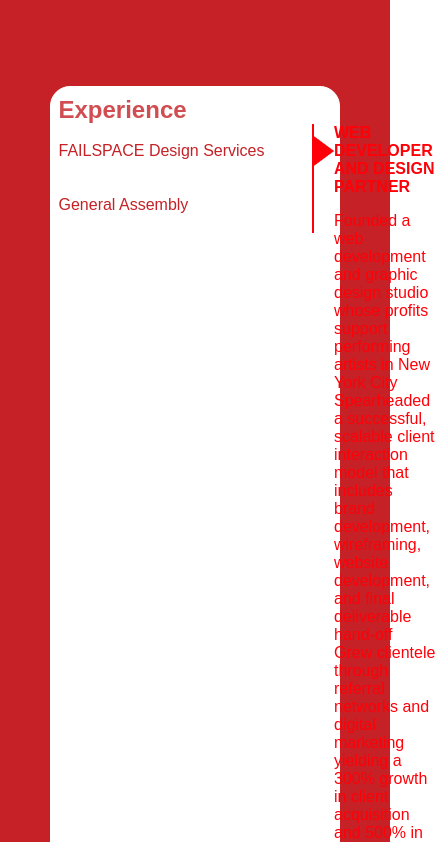
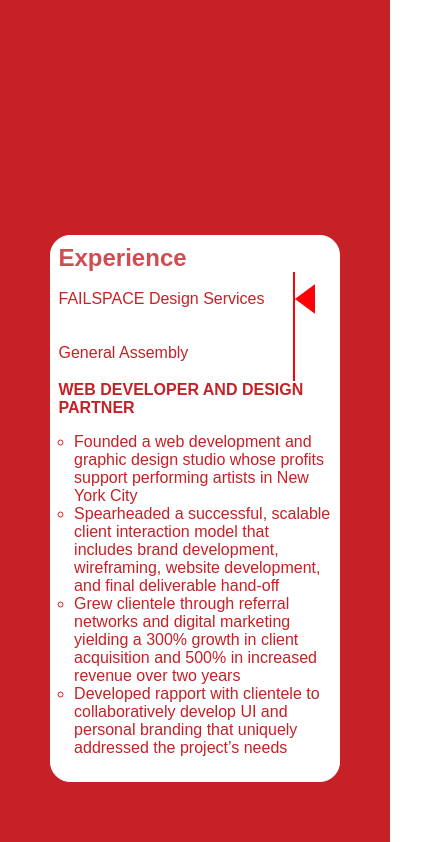
Before and after one commit to ampersand-paris/ampersand-paris-website, a React (Create React App) app: page /se in a window 390 px wide. Shown: the part 6340-7182 px from the top of the page, 435 px wide, since content can reach past the window. Built offline with nearby package versions, Linux system fonts and the light colour scheme; the HTML template or start-up script is replaced by a standard one; a web font is replaced by a local one.

Commit message:
experience

```diff
--- a/src/Portfolio/Components/Experience.js
+++ b/src/Portfolio/Components/Experience.js
@@ -58,14 +58,14 @@ const Experience = () => {
             <div className="stnd-padding full-height flex column al-center just-center bg-bright-red">
                 <div className="white-border border-radius text-padding text-width bg-white experience-height">
                     <h1 className="bright-red sub-title opacity-80 no-space">Experience</h1>
-                    <div className="flex w-one-hundred">
-                        <div className="flex column">
+                    <div className="flex w-one-hundred mobile-column">
+                        <div className="flex column ">
                             <div className="flex">
                                 <div  onClick={toggleFSDS} className="border-right tab-padding twenty tab">
                                     <p className="no-margin">FAILSPACE Design Services</p>
                                 </div>
                                 <div style={arrowTopHover} className="flex al-center">
-                                    <img className="triangle" src="./Images/Triangle.png" />
+                                    <img className="triangle mobile-triangle-tab" src="./Images/Triangle.png" />
                                 </div>
                             </div>
                             <div className="flex">
@@ -74,7 +74,7 @@ const Experience = () => {
                                     <p className="no-margin">General Assembly</p>
                                 </div>
                                 <div style={arrowBottomHover} className="flex al-center">
-                                    <img className="triangle" src="./Images/Triangle.png" />
+                                    <img className="triangle mobile-triangle-tab" src="./Images/Triangle.png" />
                                 </div>
                             </div>
                         </div>
--- a/src/Portfolio/Components/FSDS.js
+++ b/src/Portfolio/Components/FSDS.js
@@ -7,13 +7,13 @@ const FSDS = (props) => {
     }
 
     return (
-    <div style={contentStyles} className="column">
-        <h3 className="vermillion">Web Developer and Design Partner</h3>
-        <ul>
-            <li className="vermillion">Founded a web development and graphic design studio whose profits support performing artists in New York City</li>
-            <li className="vermillion">Spearheaded a successful, scalable client interaction model that includes brand development, wireframing, website development, and final deliverable hand-off</li>
-            <li className="vermillion">Grew clientele through referral networks and digital marketing yielding a 300% growth in client acquisition and 500% in increased revenue over two years</li>
-            <li className="vermillion">Developed rapport with clientele to collaboratively develop UI and personal branding that uniquely addressed the project’s needs</li>
+    <div style={contentStyles} className="column bright-red">
+        <h3>Web Developer and Design Partner</h3>
+        <ul className="circles">
+            <li>Founded a web development and graphic design studio whose profits support performing artists in New York City</li>
+            <li >Spearheaded a successful, scalable client interaction model that includes brand development, wireframing, website development, and final deliverable hand-off</li>
+            <li>Grew clientele through referral networks and digital marketing yielding a 300% growth in client acquisition and 500% in increased revenue over two years</li>
+            <li>Developed rapport with clientele to collaboratively develop UI and personal branding that uniquely addressed the project’s needs</li>
         </ul>
     </div>
     )
--- a/src/Portfolio/Components/GA.js
+++ b/src/Portfolio/Components/GA.js
@@ -7,10 +7,10 @@ const GA = (props) => {
     }
 
     return (
-    <div style={contentStyles} className="column">
-        <h3 className="vermillion">Software Engineer Immersive</h3>
-        <ul>
-            <li className="vermillion">Full-stack software engineering immersive student in an intensive, twelve-week, 450+ hour program focused on product development fundamentals, object-oriented programming, MVC frameworks, data modeling, and team collaboration strategies. Developed a portfolio of individual and group projects.</li>
+    <div style={contentStyles} className="column bright-red">
+        <h3>Software Engineer Immersive</h3>
+        <ul className="circles">
+            <li>Full-stack software engineering immersive student in an intensive, twelve-week, 450+ hour program focused on product development fundamentals, object-oriented programming, MVC frameworks, data modeling, and team collaboration strategies. Developed a portfolio of individual and group projects.</li>
         </ul>
     </div>
     )
--- a/src/index.css
+++ b/src/index.css
@@ -117,6 +117,11 @@ ul {
   padding-left: 0vw !important;
   font-family: 'futura', sans-serif;
 	font-size: 1rem;
+}
+
+.circles {
+  list-style-type: circle ;
+  padding-left: 4vw !important;
 }
 
 h1 {
@@ -564,7 +569,7 @@ h1 {
 }
 
 .twenty {
-  width: 65vW;
+  width: 60vW;
 }
 
 /* ====== PADDING ====== */
```
